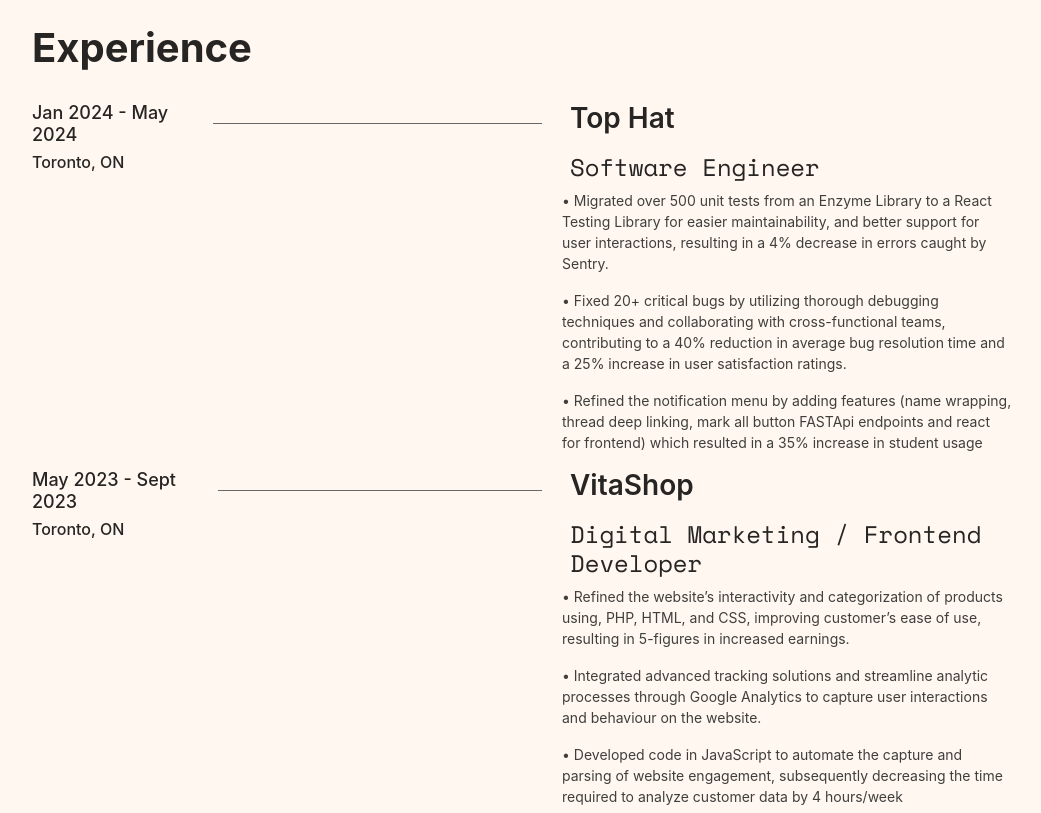
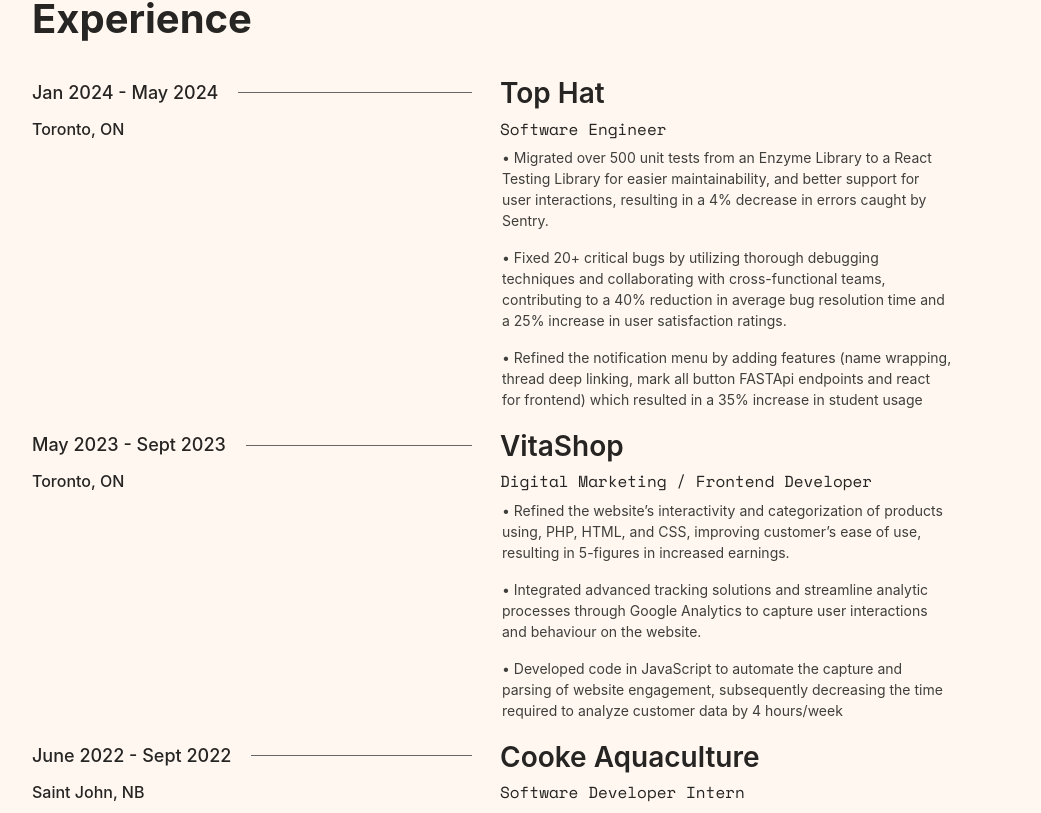
Before and after one commit to Kim-Yoonhyok/yoonkim, a React (Vite) app in the folder my-website/: page / in a window 1280 px wide. Shown: the part 1460-2273 px from the top of the page, without its empty margins (188-1229 px from the left). Built offline with nearby package versions, Linux system fonts and the light colour scheme; a web font is replaced by a local one.

Commit message:
Added links to companies

```diff
--- a/my-website/src/Components/Experience/Experience.tsx
+++ b/my-website/src/Components/Experience/Experience.tsx
@@ -9,10 +9,10 @@
                 <div className="exp">
                     <div className="expContainer">
                         <h3 className="date">Jan 2024 - May 2024</h3>
-                        <h2 className="company">Top Hat</h2>
+                        <h2 className="company"><a href="https://tophat.com/" target="_blank">Top Hat</a></h2>
                         <h3 className="location">Toronto, ON</h3>
+                        <h4 className="role">Software Engineer</h4>
                         <div className="description">
-                            <h4>Software Engineer</h4>
                             <p>• Migrated over 500 unit tests from an Enzyme Library to a React Testing Library for easier maintainability, and
                                 better support for user interactions, resulting in a 4% decrease in errors caught by Sentry.</p>
                             <p>• Fixed 20+ critical bugs by utilizing thorough debugging techniques and collaborating with cross-functional teams,
@@ -26,10 +26,10 @@
                 <div className="exp">
                     <div className="expContainer">
                         <h3 className="date">May 2023 - Sept 2023</h3>
-                        <h2 className="company">VitaShop</h2>
+                        <h2 className="company"><a href="https://vitashop.ca/en/" target="_blank">VitaShop</a></h2>
                         <h3 className="location">Toronto, ON</h3>
+                        <h4 className="role">Digital Marketing / Frontend Developer</h4>
                         <div className="description">
-                            <h4>Digital Marketing / Frontend Developer</h4>
                             <p>• Refined the website’s interactivity and categorization of products using, PHP, HTML, and CSS, improving
                                 customer’s ease of use, resulting in 5-figures in increased earnings.</p>
                             <p>• Integrated advanced tracking solutions and streamline analytic processes through Google Analytics to capture user
@@ -43,10 +43,10 @@
                 <div className="exp">
                     <div className="expContainer">
                         <h3 className="date">June 2022 - Sept 2022</h3>
-                        <h2 className="company">Cooke Aquaculture</h2>
+                        <h2 className="company"><a href="https://aquaculturegrowsns.ca/" target="_blank">Cooke Aquaculture</a></h2>
                         <h3 className="location">Saint John, NB</h3>
+                        <h4 className="role">Software Developer Intern</h4>
                         <div className="description">
-                            <h4>Software Developer Intern</h4>
                             <p>• Engineered a Python script to optimize the organization of the company’s active directory, managing over 4000
                                 users. The solution significantly enhanced the directory structure, leading to a notable 25% increase in operational
                                 efficiency.</p>
--- a/my-website/src/Components/Experience/ExperienceStyles.css
+++ b/my-website/src/Components/Experience/ExperienceStyles.css
@@ -21,7 +21,8 @@
     display: grid;
     grid-template-areas:
         "date company"
-        "location description";
+        "location role"
+        "empty description";
     grid-template-columns: 1fr 1fr;
 }
 
@@ -31,13 +32,14 @@
     color: #262523;
     display: flex;
     align-items: center;
+    white-space: nowrap;
 }
 
 .date::after {
     content: "";
     display: inline-block;
     height: 1px;
-    width: 380px;
+    width: calc(3000px - 100%);
     background-color: #676767;
     margin-left: 20px;
     margin-right: 20px;
@@ -46,12 +48,19 @@
 }
 
 
-.company {
+.company a {
     grid-area: company;
     font-size: 28px;
     font-weight: 600;
     padding: 0;
     margin-left: 8px;
+    text-decoration: none;
+    color: #262523
+}
+
+.company a:hover {
+    color: #262523;
+    text-decoration: underline;
 }
 
 .location {
@@ -60,9 +69,17 @@
     color: #262523;
 }
 
+.role {
+    grid-area: role;
+    font-size: 16px;
+    color: #262523;
+
+}
+
 .description {
     grid-area: description;
     font-size: 14px;
     padding: 0;
     margin: 0;
+    margin-left: 10px;
 }
```
